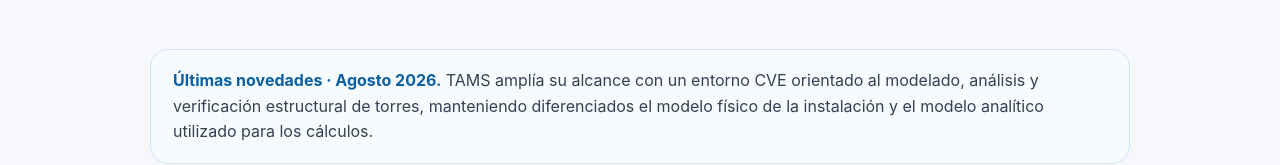
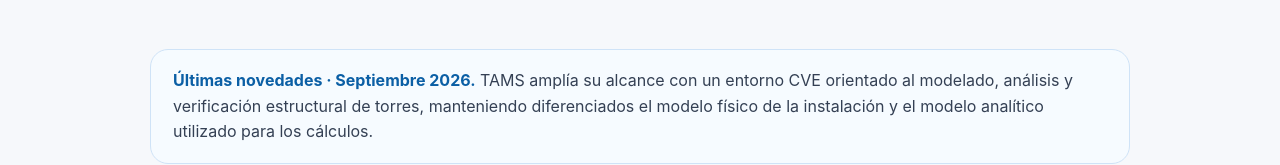
Before and after one commit to mapxion/tamssoftware-web, a website: page public/novedades/index.html in a window 1280 px wide. Shown: the part 527-692 px from the top of the page. Drawn offline with Linux system fonts and the light colour scheme.

Commit message:
Update index.html

```diff
--- a/public/novedades/index.html
+++ b/public/novedades/index.html
@@ -87,7 +87,7 @@
 
 
         <div class="news-kicker">
-          <strong>Últimas novedades · Agosto 2026.</strong> TAMS amplía su alcance con un entorno CVE orientado al modelado, análisis y verificación estructural de torres, manteniendo diferenciados el modelo físico de la instalación y el modelo analítico utilizado para los cálculos.
+          <strong>Últimas novedades · Septiembre 2026.</strong> TAMS amplía su alcance con un entorno CVE orientado al modelado, análisis y verificación estructural de torres, manteniendo diferenciados el modelo físico de la instalación y el modelo analítico utilizado para los cálculos.
         </div>
 
         <article class="news-item news-highlight">
```
